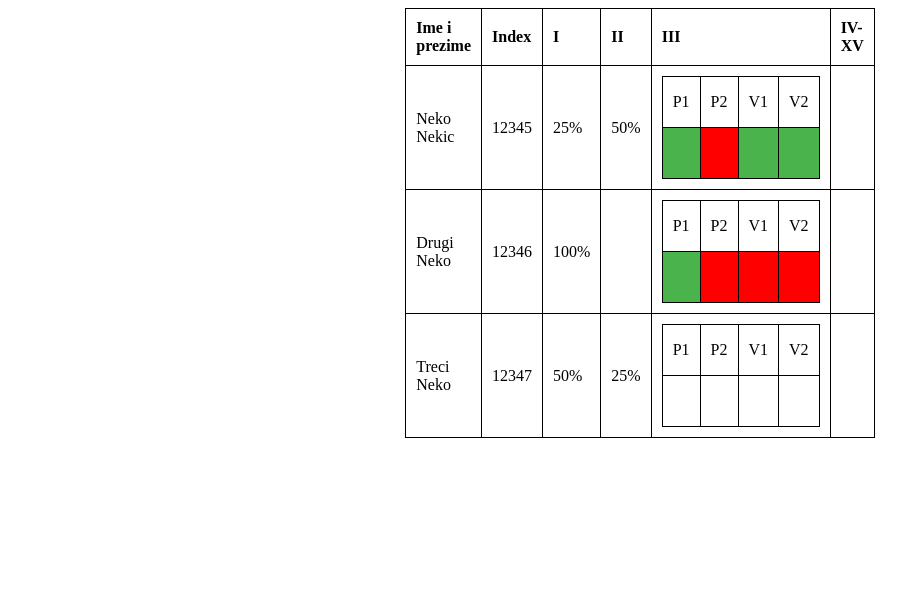
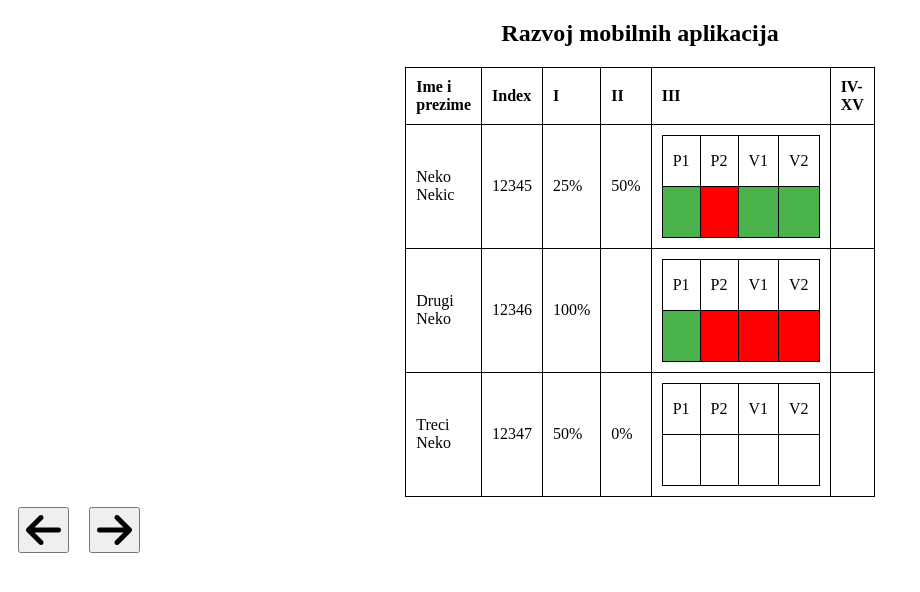
Before and after one commit to zOhran13/WebTehnologije-2022, a plain HTML site: page html/prisustvo.html in a window 1280 px wide. Shown: the whole page, without its empty margins (0-920 px from the left). Drawn offline with Linux system fonts and the light colour scheme.

Commit message:
dodana dugmad iz 2. zadatka, greska <ne mijenja se globalna varijabla trenutnaSedmica>

```diff
--- a/scripts/TabelaPrisustvo.js
+++ b/scripts/TabelaPrisustvo.js
@@ -3,14 +3,16 @@ let TabelaPrisustvo = function (divRef, podaci) {
   //divRef.innerHTML="";
 
   divRef.innerHTML = ''
-     let x=document.createElement("P");
-    let tekst;
-    let validacija1=1;
-    let validacija2=1;
-    let validacija3=1;
-    let validacija4=1;
-    let validacija5=1;
-     let prisustva = [];
+
+     var x=document.createElement("P");
+
+    var tekst;
+     var validacija1=1;
+     var validacija2=1;
+    var validacija3=1;
+    var validacija4=1;
+    var validacija5=1;
+     var prisustva = [];
          Object.values(podaci).forEach(obj => {
             if(obj instanceof Object) {
                 Object.values(obj).forEach(temp => {
@@ -20,8 +22,23 @@ let TabelaPrisustvo = function (divRef, podaci) {
 
             }
         })
+        var sedmiceUnesene = [...new Set(prisustva.map(prisustvo => prisustvo.sedmica))];
+       // let sedmiceNisuUnesene = [...new Set(nijeUneseno.map(prisustvo => prisustvo.sedmica))]
+        var sedmice = sedmiceUnesene.reduce(
+            (unique, item) => (unique.includes(item) ? unique : [...unique, item]),
+            [],
+          );
+          var max=sedmice[0];
+          for(var i=1; i<sedmice.length; i++) {
+            if(sedmice[i]>max) max=sedmice[i];
+          }
+
+
+        var brojSedmica = max;
+        var trenutnaSedmica = max;
+        console.log(trenutnaSedmica)
        //vise unseno P ili V nego sto ima sedmicno i broj manji od nule
-for(let i = 0; i<prisustva.length; i++) {
+for(var i = 0; i<prisustva.length; i++) {
 
     if(prisustva[i].vjezbe>podaci.brojVjezbiSedmicno || prisustva[i].predavanja>podaci.brojPredavanjaSedmicno || prisustva[i].vjezbe<0 || prisustva[i].predavanja<0) {
         x=document.createElement("P");
@@ -35,8 +52,8 @@ for(let i = 0; i<prisustva.length; i++) {
 }
 
 //vise puna unseno prisustvo za istu sedmicu za istog studenta
-for(let i=0; i<prisustva.length-1; i++) {
-   for(let j=i+1; j<prisustva.length; j++) {
+for(var i=0; i<prisustva.length-1; i++) {
+   for(var j=i+1; j<prisustva.length; j++) {
         if((prisustva[i].sedmica==prisustva[j].sedmica && prisustva[i].index==prisustva[j].index) ) {
             x=document.createElement("P");
     tekst=document.createTextNode("Podaci o prisustvu nisu validni!");
@@ -53,8 +70,8 @@ for(let i=0; i<prisustva.length-1; i++) {
 
 }
 //vise studenata sa istim brojem indexa
-for(let i=0; i<podaci.studenti.length-1; i++) {
-    for(let j=i+1; j<podaci.studenti.length; j++ ){
+for(var i=0; i<podaci.studenti.length-1; i++) {
+    for(var j=i+1; j<podaci.studenti.length; j++ ){
     if(podaci.studenti[i].index==podaci.studenti[j].index) {
         x=document.createElement("P");
         tekst=document.createTextNode("Podaci o prisustvu nisu validni!");
@@ -65,8 +82,8 @@ for(let i=0; i<podaci.studenti.length-1; i++) {
 }
 }
 //unseno prisustvo za neki index koji nije u listi studenata
-for(let i=0; i<prisustva.length; i++) {
-    for(let j=0; j<podaci.studenti.length; j++) {
+for(var i=0; i<prisustva.length; i++) {
+    for(var j=0; j<podaci.studenti.length; j++) {
         if(prisustva[i].index!=podaci.studenti[j].index) validacija4=-1;
         else {
             validacija4=1;
@@ -82,15 +99,15 @@ for(let i=0; i<prisustva.length; i++) {
     }
 }
 //Ako nema ni jedan student neku izmedju sedmicu
-let unijeto=[...new Set(prisustva.map(prisustvo => prisustvo.sedmica))]
-let brojeviSedmica = unijeto.reduce(
+var unijeto=[...new Set(prisustva.map(prisustvo => prisustvo.sedmica))]
+var brojeviSedmica = unijeto.reduce(
     (unique, item) => (unique.includes(item) ? unique : [...unique, item]),
     [],
   );
   brojeviSedmica.sort();
  // console.log(brojeviSedmica)
 
-  for(let i=0; i<brojeviSedmica.length-1; i++) {
+  for(var i=0; i<brojeviSedmica.length-1; i++) {
     if(brojeviSedmica[i]+1!=brojeviSedmica[i+1]) validacija5=0;
     x=document.createElement("P");
         tekst=document.createTextNode("Podaci o prisustvu nisu validni!");
@@ -100,42 +117,21 @@ let brojeviSedmica = unijeto.reduce(
 
 
   if(validacija1==1 && validacija2==1 && validacija3==1 && validacija4==1 && validacija5==1) {
+        var naslov = document.createElement("h2");
+       // console.log(podaci.predmet)
+        var pred = document.createTextNode(podaci.predmet)
+        naslov.appendChild(pred)
+        divRef.appendChild(naslov)
 
-        let tabela=document.createElement('table');
+        var tabela=document.createElement('table');
         tabela.className = "mainTable"
 
 
 
-        // let nijeUneseno = [];
-        // Object.values(podaci).forEach(obj => {
-        //     if(obj instanceof Object) {
-        //         Object.values(obj).forEach(temp => {
-        //             if(temp.hasOwnProperty("sedmica"))
-        //             nijeUneseno.push(temp)
-        //         })
 
-        //     }
-        // })
-        let sedmiceUnesene = [...new Set(prisustva.map(prisustvo => prisustvo.sedmica))];
-       // let sedmiceNisuUnesene = [...new Set(nijeUneseno.map(prisustvo => prisustvo.sedmica))]
-        let sedmice = sedmiceUnesene.reduce(
-            (unique, item) => (unique.includes(item) ? unique : [...unique, item]),
-            [],
-          );
-          let max=sedmice[0];
-          for(let i=1; i<sedmice.length; i++) {
-            if(sedmice[i]>max) max=sedmice[i];
-          }
-          //console.log(sedmiceNisuUnesene)
-          //console.log(sedmiceUnesene)
-         // console.log(sedmice)
-         //console.log(max);
-
-        let brojSedmica = max;
-        let trenutnaSedmica = max;
        // console.log(trenutnaSedmica)
 
-        let zaglavlje = ['Ime i prezime', 'Index', 'I', 'II', 'III', 'IV', 'V', 'VI', 'VII', 'VIII', 'IX', 'X', 'XI', 'XII', 'XIII', 'XIV', 'XV'];
+        var zaglavlje = ['Ime i prezime', 'Index', 'I', 'II', 'III', 'IV', 'V', 'VI', 'VII', 'VIII', 'IX', 'X', 'XI', 'XII', 'XIII', 'XIV', 'XV'];
         var header = document.createElement('thead')
         header.appendChild(document.createElement("th")).
         appendChild(document.createTextNode(zaglavlje[0]));
@@ -143,19 +139,19 @@ let brojeviSedmica = unijeto.reduce(
         header.appendChild(document.createElement("th")).
         appendChild(document.createTextNode(zaglavlje[1]));
 
-        for (let i=0; i<brojSedmica; i++) {
+        for (var i=0; i<brojSedmica; i++) {
             header.appendChild(document.createElement("th")).
             appendChild(document.createTextNode(zaglavlje[i+2]));
         }
         if(brojSedmica < zaglavlje.length) {
-          let kraj=  header.appendChild(document.createElement("th")).
+          var kraj=  header.appendChild(document.createElement("th")).
             appendChild(document.createTextNode(zaglavlje[2 + brojSedmica] + "-" + zaglavlje[zaglavlje.length-1]));
 
         }
 
         tabela.appendChild(header);
 
-        let studenti = []
+        var studenti = []
         Object.values(podaci).forEach(obj => {
             if(obj instanceof Object) {
                 Object.values(obj).forEach(temp => {
@@ -167,53 +163,49 @@ let brojeviSedmica = unijeto.reduce(
         })
 
 
-        let predavanjaSedmicno = podaci.brojPredavanjaSedmicno;
-        let vjezbiSedmicno = podaci.brojVjezbiSedmicno;
+        var predavanjaSedmicno = podaci.brojPredavanjaSedmicno;
+        var vjezbiSedmicno = podaci.brojVjezbiSedmicno;
 
         studenti.forEach(student => {
-            let red = document.createElement("tr");
-            let celija = document.createElement("td");
-            let ime = document.createTextNode(student.ime);
+            var red = document.createElement("tr");
+            var celija = document.createElement("td");
+            var ime = document.createTextNode(student.ime);
             celija.appendChild(ime);
             red.appendChild(celija);
 
             celija = document.createElement("td");
-            let index = document.createTextNode(student.index)
+            var index = document.createTextNode(student.index)
             celija.appendChild(index);
             red.appendChild(celija);
 
 
-            let studentovaPrisustva = prisustva.filter(prisustvo => prisustvo.index === student.index && prisustvo.sedmica === trenutnaSedmica)
-           console.log(studentovaPrisustva)
-            console.log(brojSedmica)
+            var studentovaPrisustva = prisustva.filter(prisustvo => prisustvo.index === student.index && prisustvo.sedmica === trenutnaSedmica)
+           //console.log(studentovaPrisustva)
+            //console.log(brojSedmica)
 
-            for(let k = 1; k <= brojSedmica; k++) {
+            for(var k = 1; k <= brojSedmica; k++) {
 
             if(k  === trenutnaSedmica) {
             celija = document.createElement("td");
 
             celija.className = "prisustvo"
-            let prviRed = document.createElement('tr')
-            let drugiRed = document.createElement('tr')
+            var prviRed = document.createElement('tr')
+            var drugiRed = document.createElement('tr')
 
-            for(let i = 0; i < predavanjaSedmicno; i++) {
-                let celijaPredavanja = document.createElement("td")
+            for(var i = 0; i < predavanjaSedmicno; i++) {
+                var celijaPredavanja = document.createElement("td")
                 celijaPredavanja.className="predavanja"
-                let predavanja = document.createTextNode("P"  +(i+1))
+                var predavanja = document.createTextNode("P"  +(i+1))
                 celijaPredavanja.appendChild(predavanja)
                 prviRed.appendChild(celijaPredavanja)
 
-                let prisustvoPredavanja = document.createElement("td")
+                var prisustvoPredavanja = document.createElement("td")
 
                 if(studentovaPrisustva.length==0) prisustvoPredavanja.className="nema";
 
                 studentovaPrisustva.forEach(prisustvo => {
-                        let bioNaP = prisustvo.predavanja;
-                        //let imaLi=0;
-                        //if(bioNaP>=1)  imaLi=1;
-                        //console.log(bioNaP)
-                        //if(imaLi===0)
-                        //prisustvoPredavanja.className = "nema"
+                        var bioNaP = prisustvo.predavanja;
+
 
                         if (i >= 0 && i < bioNaP)
                         prisustvoPredavanja.className = "prisutan"
@@ -223,16 +215,16 @@ let brojeviSedmica = unijeto.reduce(
                 drugiRed.appendChild(prisustvoPredavanja)
 
             }
-            for(let i = 0; i < vjezbiSedmicno; i++) {
-                let celijaVjezbe = document.createElement("td")
+            for(var i = 0; i < vjezbiSedmicno; i++) {
+                var celijaVjezbe = document.createElement("td")
                 celijaVjezbe.className="vjezbe"
-                let vjezbe = document.createTextNode("V" + (i+1))
+                var vjezbe = document.createTextNode("V" + (i+1))
                 celijaVjezbe.append(vjezbe)
                 prviRed.appendChild(celijaVjezbe)
 
-                let prisustvoVjezbe = document.createElement("td")
+                var prisustvoVjezbe = document.createElement("td")
                 studentovaPrisustva.forEach(prisustvo => {
-                    let bioNaV = prisustvo.vjezbe
+                    var bioNaV = prisustvo.vjezbe
                     //if(Object.values(studentovaPrisustva)===0)
                    // prisustvoVjezbe.className = "nema";
                     if(i >= 0 && i < bioNaV)
@@ -245,9 +237,9 @@ let brojeviSedmica = unijeto.reduce(
         celija.appendChild(prviRed)
         celija.appendChild(drugiRed)
     }
-        else if(k<trenutnaSedmica && k!=0) {
+        else  {
             //postotak
-            let sPris =  prisustva.filter(prisustvo => prisustvo.index === student.index && prisustvo.sedmica==k)//ovdje popravit
+            var sPris =  prisustva.filter(prisustvo => prisustvo.index === student.index && prisustvo.sedmica==k)//ovdje popravit
             //console.log(sPris)
             if(sPris.length==0) {
                 celija = document.createElement("td");
@@ -255,19 +247,16 @@ let brojeviSedmica = unijeto.reduce(
             }
             if(sPris.length!=0) {
             sPris.forEach(prisustvo => {
-                let bioNaV = prisustvo.vjezbe
+                var bioNaV = prisustvo.vjezbe
                 //console.log(bioNaV)
-                let bioNaP=prisustvo.predavanja
-            let postotak = document.createTextNode(((bioNaP+bioNaV)/(podaci.brojPredavanjaSedmicno+podaci.brojVjezbiSedmicno))*100+'%');
+                var bioNaP=prisustvo.predavanja
+            var postotak = document.createTextNode(((bioNaP+bioNaV)/(podaci.brojPredavanjaSedmicno+podaci.brojVjezbiSedmicno))*100+'%');
             //console.log(postotak);
            celija = document.createElement("td");
           celija.appendChild(postotak);
             })
         }
-        // else{
-        //     let prazno=document.createTextNode("");
-        //     celija.appendChild(prazno);
-        // }
+
         }
 
         red.appendChild(celija)
@@ -278,26 +267,62 @@ let brojeviSedmica = unijeto.reduce(
         divRef.appendChild(tabela);
 
 
+
+
+
     }
     else {
         divRef.appendChild(x);
     }
 
-    function sljedecaSedmica() {
-    }
-    let prethodnaSedmica = function () {
-    }
-    return {
-    sljedecaSedmica: sljedecaSedmica,
-    prethodnaSedmica: prethodnaSedmica
-
-
+    let dugmadi = function() {
+        var d=divRef.appendChild(document.createElement('script'))
+   d.setAttribute("src", "https://kit.fontawesome.com/04a4ec8674.js")
+   d.setAttribute("crossorigin", "anonymous")
+   var btn1 = document.createElement("button")
+  var dugme1 = document.createElement("i")
+  //divRef.appendChild(dugme1);
+  dugme1.setAttribute("class", "fa-solid fa-arrow-left fa-3x center")
+ //dugme1.className="dugme1"
+ btn1.appendChild(dugme1)
+ btn1.style="margin:10px"
+ btn1.addEventListener("click", prethodnaSedmica)
+  divRef.appendChild(btn1)
+  var btn2=document.createElement("button")
+  var dugme2 = document.createElement("i")
+  dugme2.setAttribute("class", "fa-solid fa-arrow-right fa-3x center")
+  btn2.appendChild(dugme2)
+  btn2.style="margin:10px"
+  btn2.addEventListener("click", sljedecaSedmica)
+  divRef.appendChild(btn2)
 
 
     }
 
 
+    let sljedecaSedmica = function () {
 
+        if(trenutnaSedmica<max) {
+             // console.log(trenutnaSedmica)
+         trenutnaSedmica=trenutnaSedmica+1;
+
+        }
+
+    }
+    let prethodnaSedmica = function () {
+        if(trenutnaSedmica>1) {
+
+         trenutnaSedmica=trenutnaSedmica-1;
+
+        }
+    }
+    return {
+
+    sljedecaSedmica: sljedecaSedmica,
+    prethodnaSedmica: prethodnaSedmica,
+    dugmadi:dugmadi
+
+    }
     };
    /* export {
         TabelaPrisustvo
--- a/scripts/prisustvo.js
+++ b/scripts/prisustvo.js
@@ -49,7 +49,7 @@ let prisustvo = TabelaPrisustvo(div, {
 
     {
         "sedmica": 2,
-        "predavanja": 1,
+        "predavanja": 0,
         "vjezbe": 0,
         "index": 12347
         },
@@ -76,5 +76,7 @@ let prisustvo = TabelaPrisustvo(div, {
     );
 //pozivanje metoda
 //import {TabelaPrisustvo} from '../scripts/TabelaPrisustvo.js'
+
 prisustvo.sljedecaSedmica();
 prisustvo.prethodnaSedmica();
+prisustvo.dugmadi();
```
Also changed, not shown: css/prisustvo.css (+12 -0 lines).
